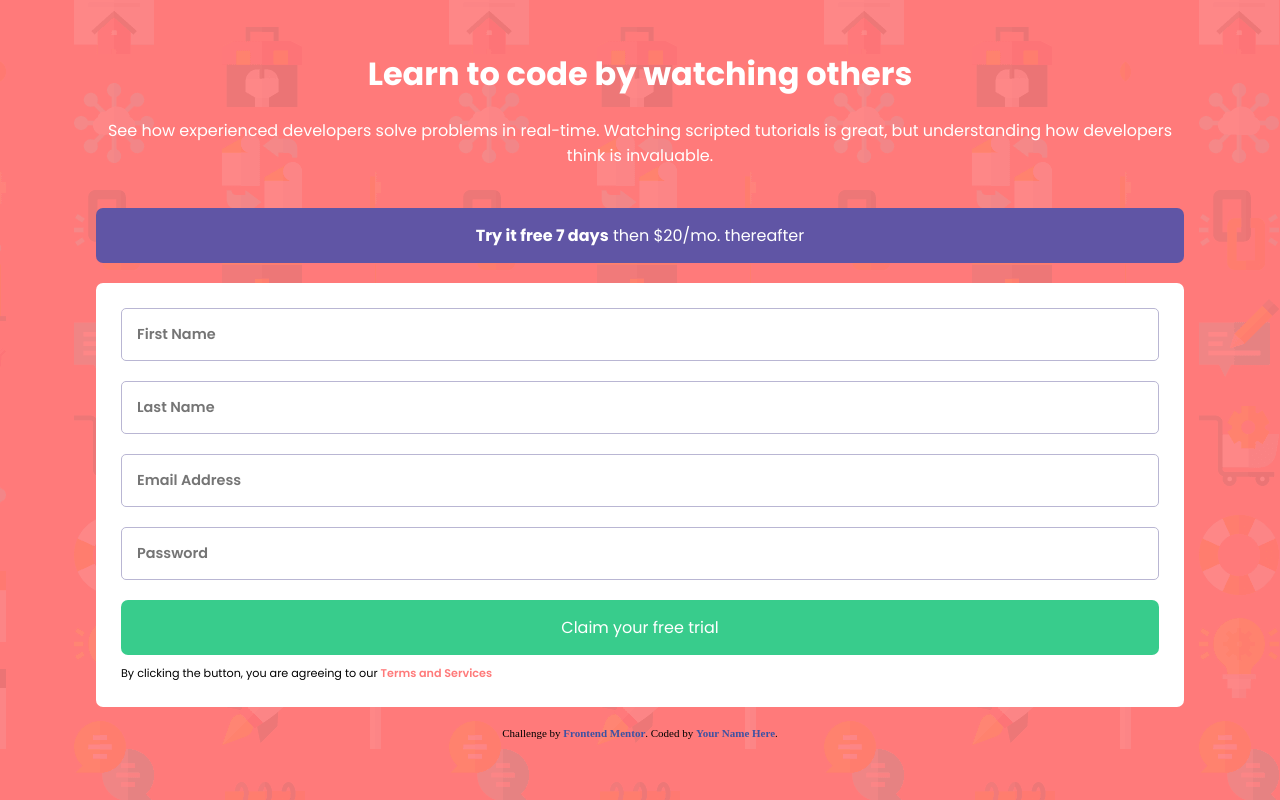
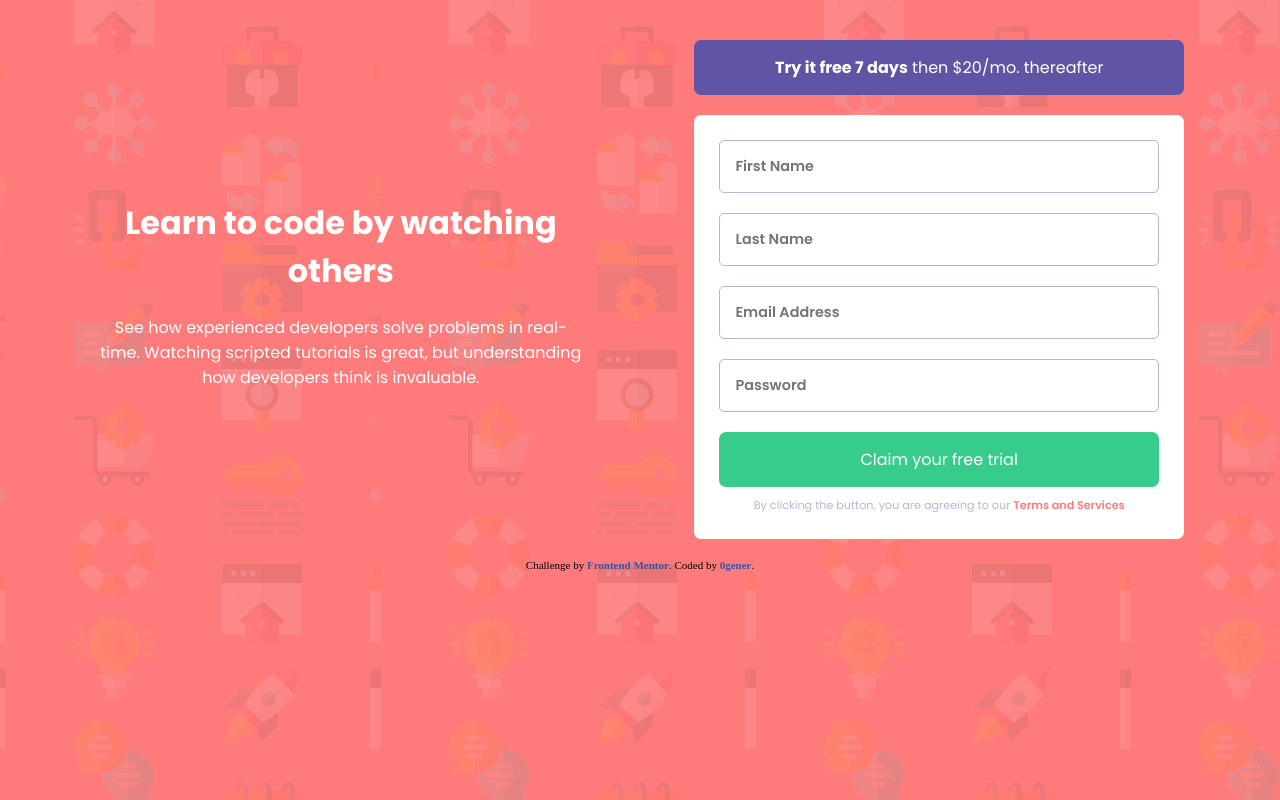
Before and after one commit to 0gener/intro-component-with-signup-form, a website: page index.html in a window 1280 px wide. Drawn offline with Linux system fonts and the light colour scheme.

Commit message:
Finish desktop version

```diff
--- a/index.html
+++ b/index.html
@@ -49,7 +49,7 @@
     <p class="attribution">
       Challenge by
       <a href="https://www.frontendmentor.io?ref=challenge" target="_blank">Frontend Mentor</a>. Coded by
-      <a href="#">Your Name Here</a>.
+      <a href="https://github.com/0gener" target="_blank">0gener</a>.
     </p>
   </footer>
 </body>
--- a/scss/_main_page.scss
+++ b/scss/_main_page.scss
@@ -8,6 +8,8 @@
     .container {
         display: flex;
         flex-wrap: wrap;
+        justify-content: space-between;
+        align-items: center;
         width: 85%;
         margin: auto;
     }
@@ -51,7 +53,32 @@
         }
 
         .terms {
+            padding: 0 20px;
+            text-align: center;
             font-size: 0.7rem;
+            color: $grayish_blue;
         }
     }
 }
+
+@media only screen and (max-width: 400px) {}
+
+@media only screen and (min-width: 601px) and (max-width: 960px) {
+    .main_page {
+        .container {
+            width: 500px;
+        }
+    }
+}
+
+@media only screen and (min-width: 961px) {
+    .main_page {
+        .info {
+            width: 45%;
+        }
+
+        .form {
+            width: 45%;
+        }
+    }
+}
```
Also changed, not shown: public/css/main.css.
